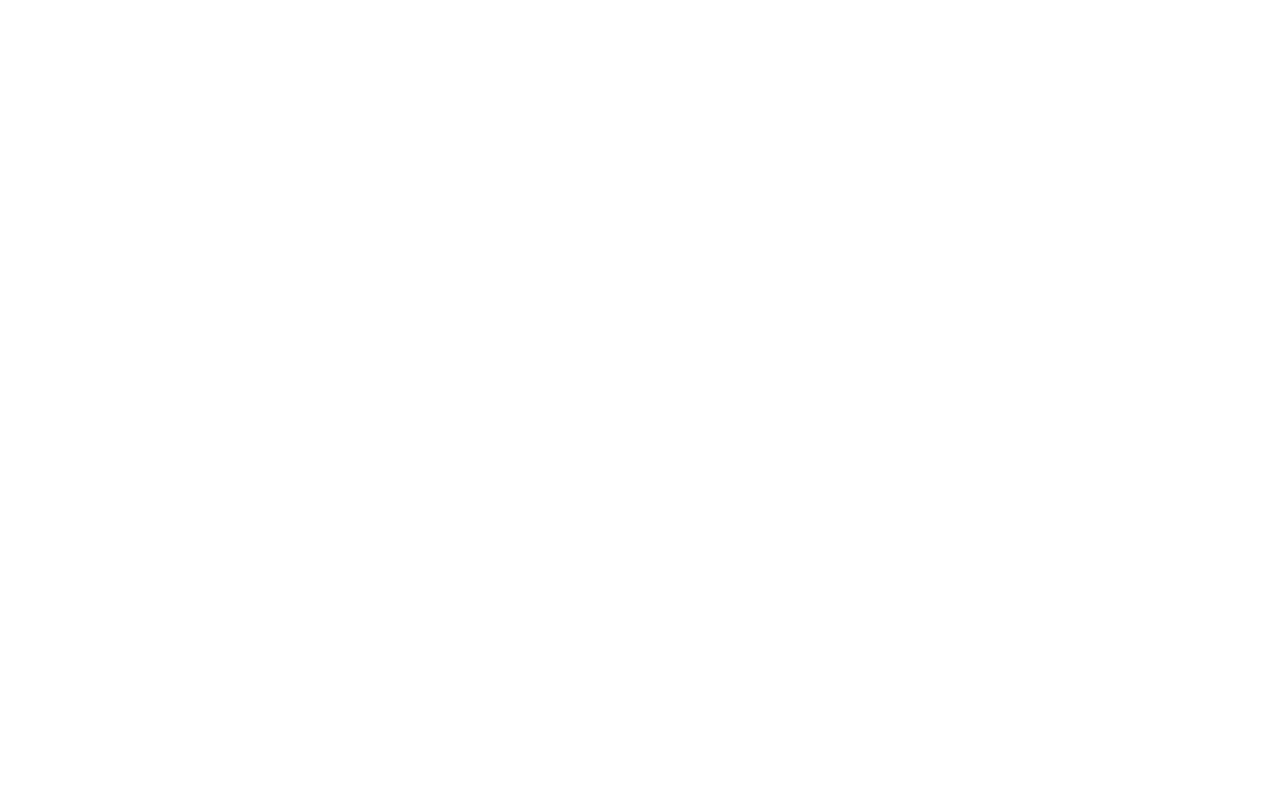
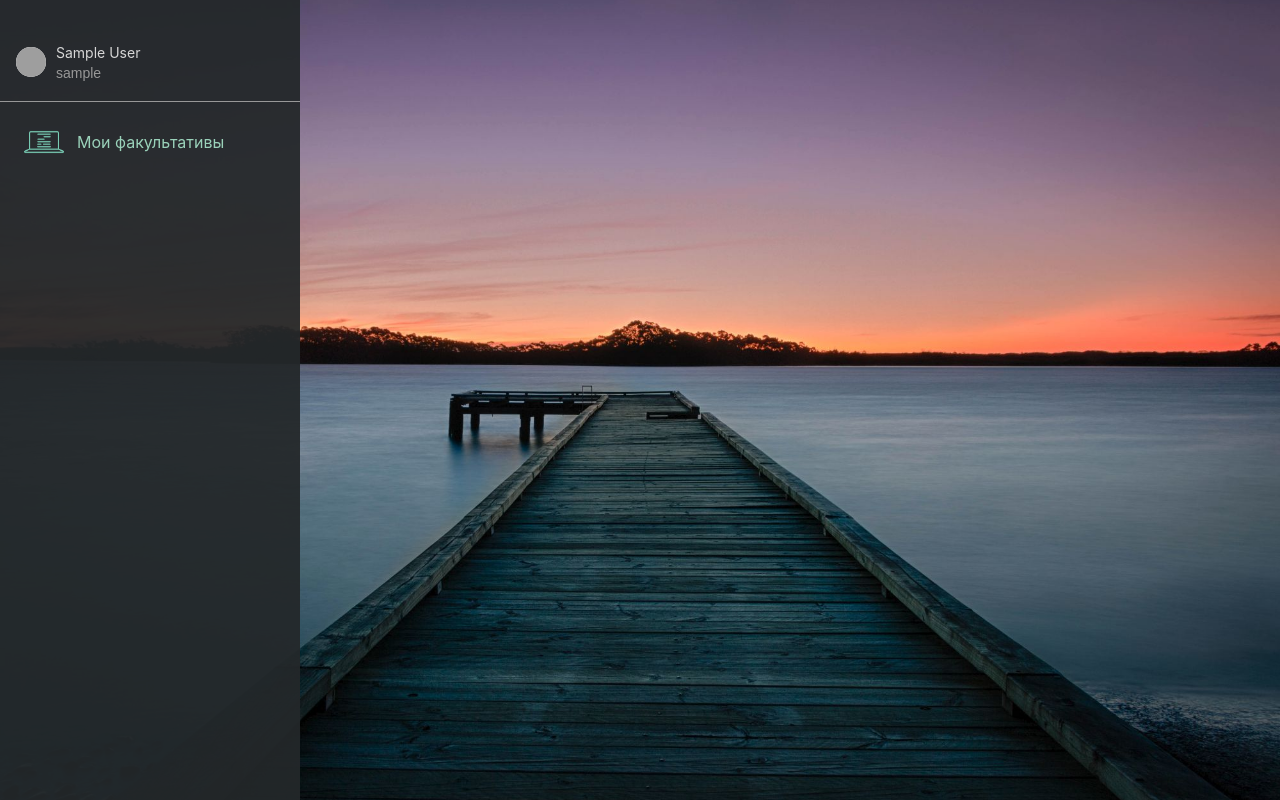
Before and after one commit to bulatcute/edutatar, a Flask app: page / in a window 1280 px wide. Before the commit the page is empty. Run offline with Flask 2, Linux system fonts and the light colour scheme; the visitor is signed in with stand-in values (Sample User, id 1); data comes from the database, SQL or seed files in the repository; some libraries are stand-ins or nearby versions; grey boxes are pictures that could not be loaded.

Commit message:
index.html add

```diff
--- a/flask_app/edutatar.py
+++ b/flask_app/edutatar.py
@@ -54,7 +54,7 @@ def find_facultative(session, pattern, subject_url):
 
 def get_home_params(session):
     page = session.get('https://edu.tatar.ru')
-    soup = bs4(page.text)
+    soup = bs4(page.text, features='html.parser')
     name = soup.find('table', {'class': 'tableEx'}).find('tr').find_all('td')[1].find('strong').text
     img = soup.find('div', {'class': 'user-photo'}).find('img')
     if img:
--- a/flask_app/forms.py
+++ b/flask_app/forms.py
@@ -1,8 +1,8 @@
 from wtforms import SubmitField, BooleanField, StringField, PasswordField, validators, IntegerField
-from flask_wtf import Form
+from flask_wtf import FlaskForm
 
 
-class LoginForm(Form):
+class LoginForm(FlaskForm):
     login = StringField('Логин', [validators.InputRequired()], render_kw={"placeholder": "Логин"})
     password = PasswordField('Пароль', [validators.InputRequired()], render_kw={"placeholder": "Пароль"})
     submit = SubmitField('Войти')
--- a/flask_app/static/css/styles.min.css
+++ b/flask_app/static/css/styles.min.css
@@ -1,11 +1,12 @@
-.login {
+.workspace {
   position: relative;
   background-size: cover;
   background-repeat: no-repeat;
   background-position: 50%;
   height: 100vh;
+  background-image: url(/static/img/background.jpg);
 }
-.login form {
+.workspace form {
   display: block;
   text-align: center;
   border-radius: 8px;
@@ -29,6 +30,10 @@ form {
   border-bottom: 2px solid;
   border-radius: 0;
 }
-#message {
-
+.c-row {
+  display: table;
+  clear: both;
 }
+.c-column {
+  float: left;
+}
--- a/flask_app/templates/base.html
+++ b/flask_app/templates/base.html
@@ -15,7 +15,7 @@
 </head>
 
 <body>
-    <div class="login" style="background-image: url({{url_for('static', filename='img/background.jpg')}});">
+    <div class="workspace">
         {% block body %}
 
         {% endblock body %}
--- a/flask_app/templates/index.html
+++ b/flask_app/templates/index.html
@@ -0,0 +1,29 @@
+{% extends "base.html" %}
+
+
+{% block body %}
+<div style="display: table;clear: both;height: 100vh;background-color: rgba(36,40,42,0.94);">
+    <div style="float: left;width: 300px;">
+        <div class="c-row"
+            style="width: 100%;height: 65px;margin-top: 37px;padding: 5px;padding-right: 18px;padding-left: 11px;border-bottom: 1px solid;border-color: rgb(152, 152, 152);margin-bottom: 0px;padding-bottom: 15px;">
+            <div class="c-column"
+                style="width: 30px;height: 30px;background-color: #fffefe;border-radius: 15px;margin: 5px;margin-right: 10px;">
+                <img style="width: 30px;height: 30px;border-radius: 15px;" src="{{data['avatar']}}" /></div>
+            <div class="c-column" style="margin-top: 0px;">
+                <span style="color: #d6d6d6;font-size: 14px;margin-top: 0px;display: block;">{{data['name']}}</span>
+                <span style="display: block;color: rgb(152,152,152);font-size: 14px;font-family: Arial;">{{data['login']}}</span>
+            </div>
+        </div>
+        <a href="#">
+            <div class="c-row"
+                style="margin-top: 15px;width: 100%;height: 50px;padding-left: 11px;padding-top: 5px;padding-right: 5px;padding-bottom: 5px;">
+                <div class="c-column"
+                    style="padding: 0px;width: 40px;height: 40px;margin-right: 13px;margin-left: 13px;">
+                    <img style="width: 40px;height: 40px;" src="{{url_for('static', filename='img/lesson-icon.png')}}" /></div>
+                <div class="c-column" style="margin-top: 8px;">
+                    <span style="color: #9ad2ba;margin-top: 0px;">Мои факультативы</span></div>
+            </div>
+        </a>
+    </div>
+</div>
+{% endblock %}
```
Also changed, not shown: flask_app/static/img/lesson-icon.png (added).
